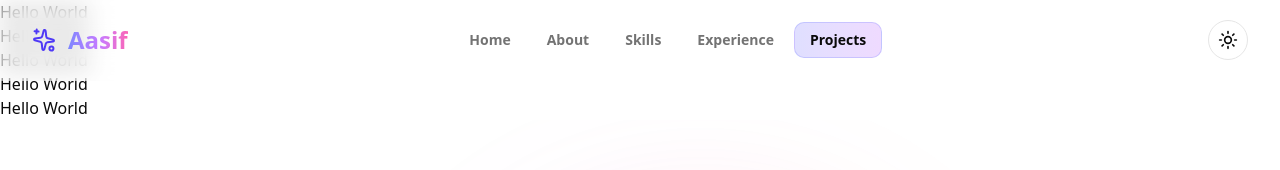
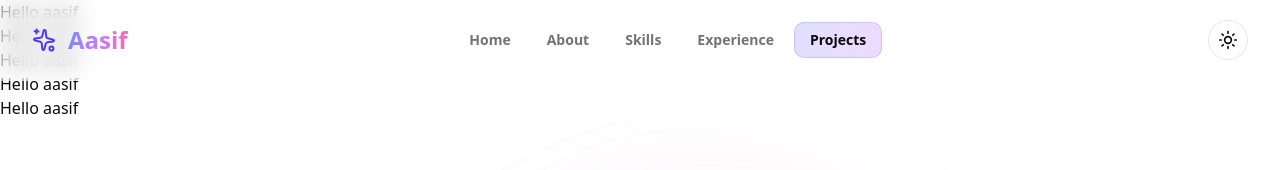
Before and after one commit to codingyaari/aasif-portfolio, a Next.js app: page / in a window 1280 px wide. Shown: the top 170 px of the page. Built offline with nearby package versions, Linux system fonts and the light colour scheme; no server answers.

Commit message:
update teext

```diff
--- a/src/app/page.tsx
+++ b/src/app/page.tsx
@@ -10,11 +10,11 @@ import { Footer } from "@/components/footer";
 export default function Home() {
   return (
     <main className="min-h-screen pb-24 relative">
-      <h1>Hello World</h1>
-      <h1>Hello World</h1>
-      <h1>Hello World</h1>
-      <h1>Hello World</h1>
-      <h1>Hello World</h1>
+      <h1>Hello aasif</h1>
+      <h1>Hello aasif</h1>
+      <h1>Hello aasif</h1>
+      <h1>Hello aasif</h1>
+      <h1>Hello aasif</h1>
       <Navbar />
       <Profile />
       <About />
```
